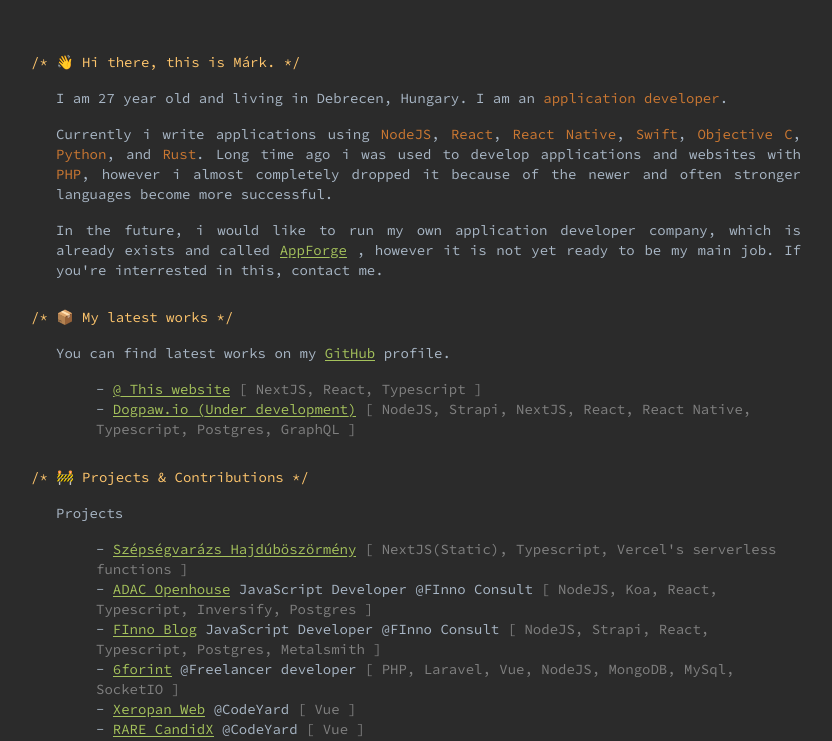
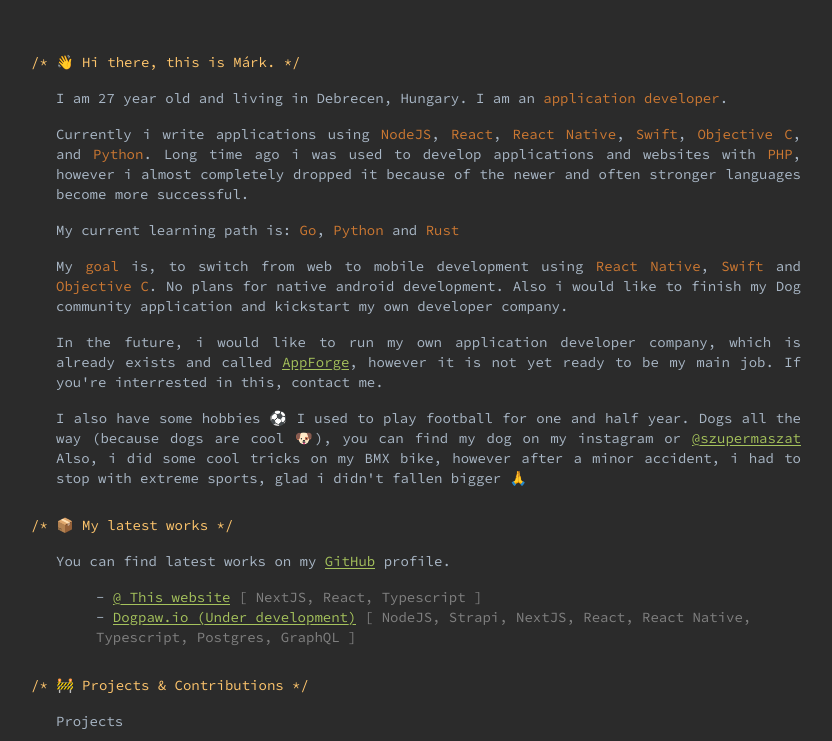
Before and after one commit to sqveeze/sqveeze, a Next.js app: page / in a window 1280 px wide. Shown: the top 741 px of the page, without its empty margins (224-1056 px from the left). Built offline with nearby package versions, Linux system fonts and the light colour scheme.

Commit message:
:recycle: add / remove / change texts

```diff
--- a/components/About.tsx
+++ b/components/About.tsx
@@ -36,12 +36,9 @@
         ,
         {' '}
         <strong>Objective C</strong>
-        ,
+        , and
         {' '}
         <strong>Python</strong>
-        , and
-        {' '}
-        <strong>Rust</strong>
         . Long time ago i was used to develop applications and websites with
         {' '}
         <strong>PHP</strong>
@@ -50,15 +47,23 @@
         and often stronger languages become more successful.
       </p>
       <p>
+        My current learning path is: <strong>Go</strong>, <strong>Python</strong> and <strong>Rust</strong>
+      </p>
+      <p>
+        My <strong>goal</strong> is, to switch from web to mobile development using <strong>React Native</strong>, <strong>Swift</strong> and <strong>Objective C</strong>. No plans for native android development. Also i would like to finish my Dog community application and kickstart my own developer company.
+      </p>
+      <p>
         In the future, i would like to run my own application
         {' '}
         developer company, which is already exists and called
         {' '}
         <strong><a href="https://appforge.hu">AppForge</a></strong>
-        {' '}
         , however it is not yet ready to be my main job.
         {' '}
         If you&apos;re interrested in this, contact me.
+      </p>
+      <p>
+        I also have some hobbies ⚽️ I used to play football for one and half year. Dogs all the way (because dogs are cool 🐶), you can find my dog on my instagram or <a href="https://instagram.com/szupermaszat">@szupermaszat</a> Also, i did some cool tricks on my BMX bike, however after a minor accident, i had to stop with extreme sports, glad i didn't fallen bigger 🙏
       </p>
     </section>
   );
```
